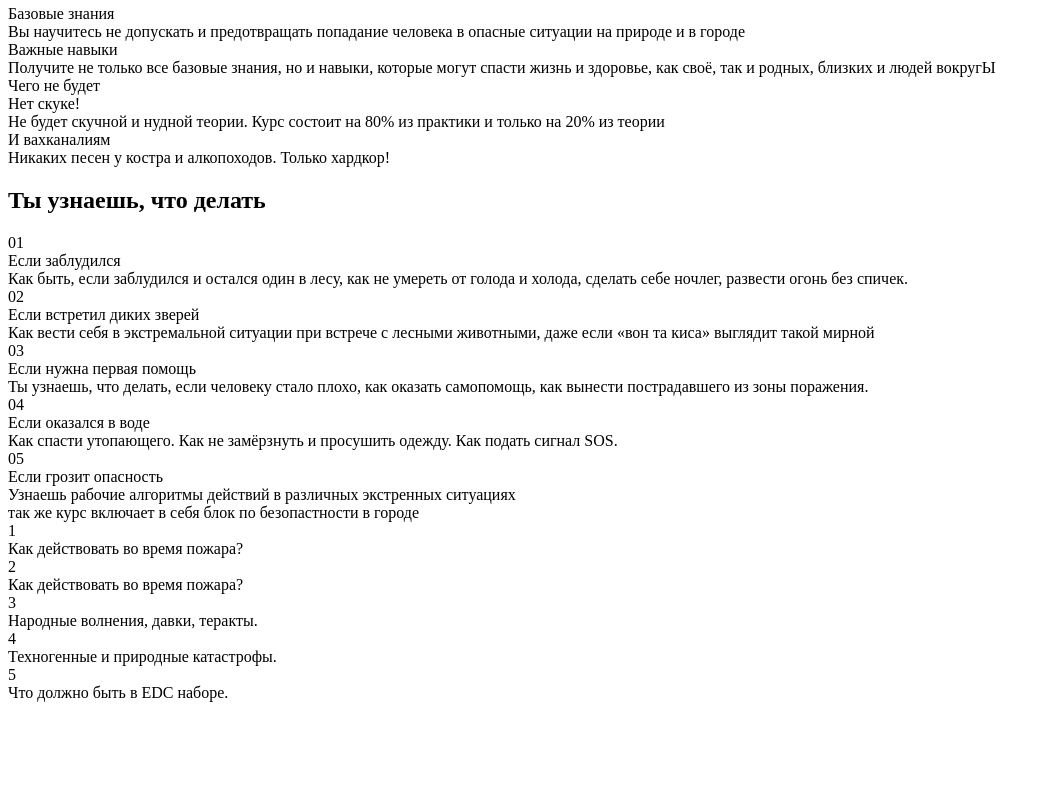
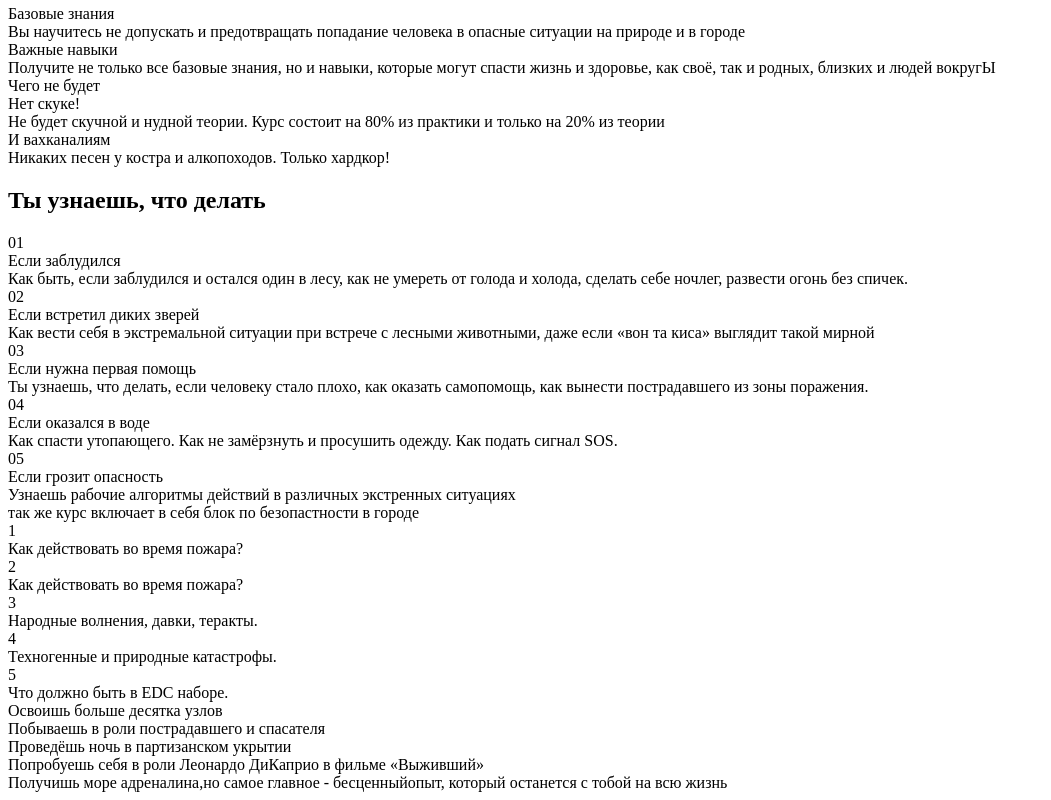
Before and after one commit to Livanenkova/Sparta, a plain HTML site: page sourse/Index.html in a window 1280 px wide. Shown: the part 655-1455 px from the top of the page, without its empty margins (0-1051 px from the left). Before the commit the page ends 1365 px from the top, so only its background shows below. Drawn offline with Linux system fonts and the light colour scheme.

Commit message:
change html

```diff
--- a/sourse/Index.html
+++ b/sourse/Index.html
@@ -165,6 +165,20 @@
 	  <div class="test__button"></div>
 	</div>
 
+  <div class="skill">
+    <div class="skill-wrapper">
+      <div class="skill-title">
+      </div>
+      <div class="skill-list">
+        <div class="skill-item">Освоишь больше десятка узлов</div>
+        <div class="skill-item">Побываешь в роли пострадавшего и спасателя</div>
+        <div class="skill-item">Проведёшь ночь  в партизанском укрытии</div>
+        <div class="skill-item">Попробуешь себя в роли Леонардо ДиКаприо в фильме «Выживший»</div>
+        <div class="skill-item">Получишь море адреналина,но самое главное - бесценныйопыт, который останется с тобой на всю жизнь</div>
+      </div>
+    </div>
+  </div>
+
 	<footer class="page-footer">
 
 	</footer>
```
Also changed, not shown: sourse/img/skill_background.png (added).
